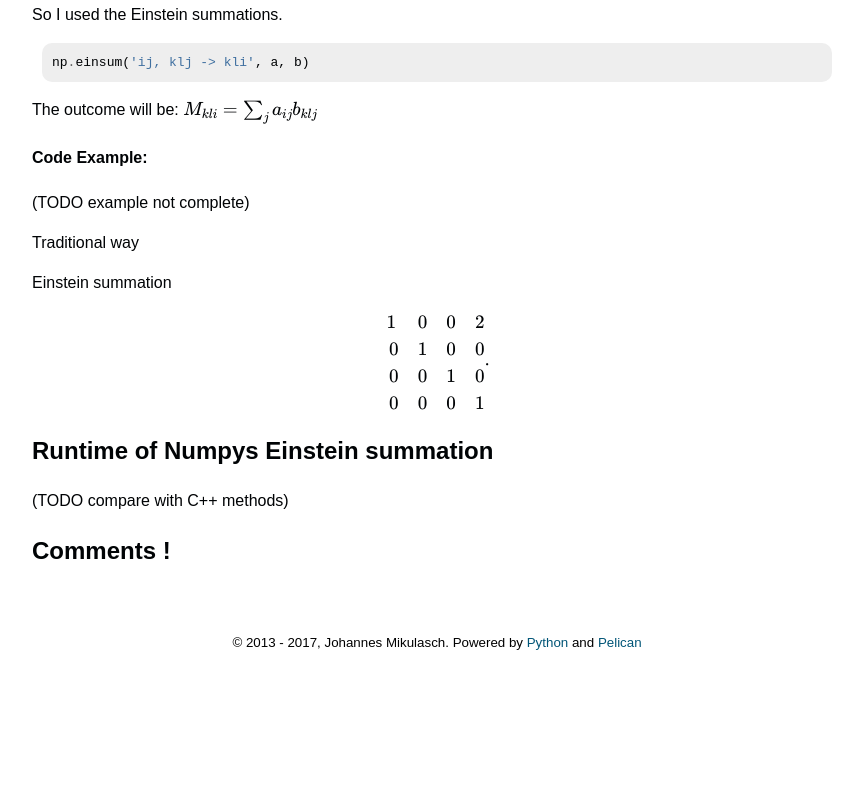
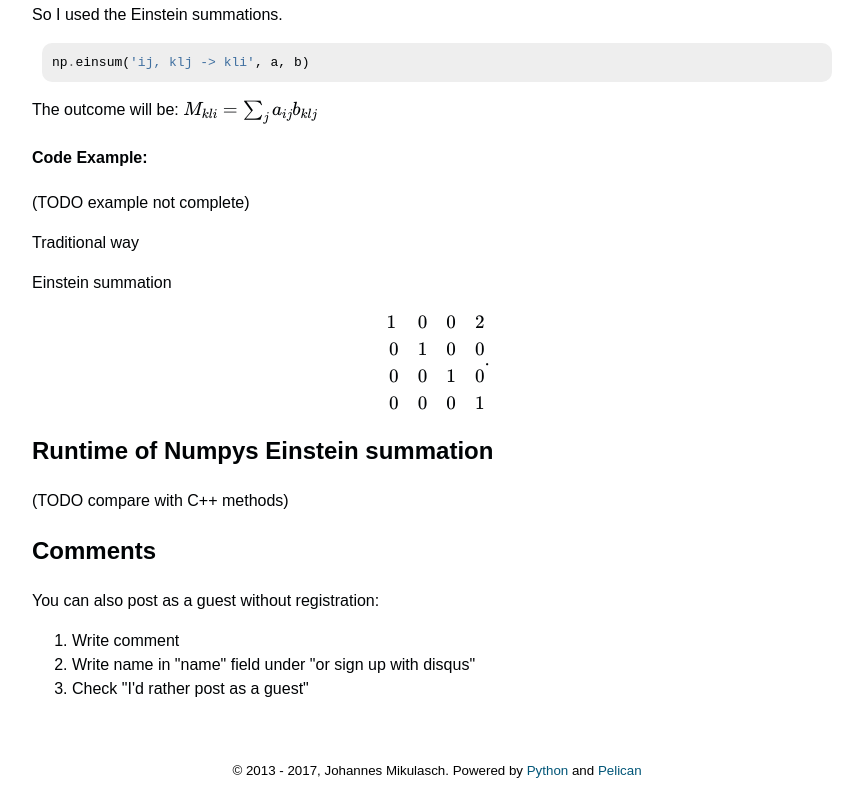
Before and after one commit to johannesmik/johannesmik.github.io, a plain HTML site: page einstein-summations.html in a window 1280 px wide. Shown: the part 472-1280 px from the top of the page, without its empty margins (203-1066 px from the left). Before the commit the page ends 1152 px from the top, so only its background shows below. Drawn offline with nearby package versions, Linux system fonts and the light colour scheme; some packages are replaced by stand-ins of ours; a script that the page names is missing.

Commit message:
Add comment as a guest explanation

```diff
--- a/einstein-summations.html
+++ b/einstein-summations.html
@@ -109,7 +109,15 @@
 </script>
     </div><!-- /.entry-content -->
     <div class="comments">
-      <h2>Comments !</h2>
+      <h2>Comments</h2>
+        <div class="entry-content">
+            <p>You can also post as a guest without registration:</p>
+            <ol>
+                <li>Write comment</li>
+                <li>Write name in "name" field under "or sign up with disqus"</li>
+                <li>Check "I'd rather post as a guest"</li>
+            </ol>
+        </div>
       <div id="disqus_thread"></div>
       <script type="text/javascript">
         var disqus_identifier = "einstein-summations.html";
```
Also changed, not shown: first-kk-delivery.html (+9 -1 lines), japan-2014-intro-jp.html (+9 -1 lines), japan-2014-intro.html (+9 -1 lines), japanese-toolbox.html (+9 -1 lines), my-first-photo-newspaper.html (+9 -1 lines), neuron-facts.html (+9 -1 lines), nightsession-hackerbruecke.html (+9 -1 lines), numpy-yaml.html (+9 -1 lines), often-used--commands.html (+9 -1 lines), pelican-workflow.html (+9 -1 lines), rest-tests.html (+9 -1 lines), rubify.html (+9 -1 lines), self-introduction-jp.html (+9 -1 lines), self-introduction.html (+9 -1 lines), 2 more files.
